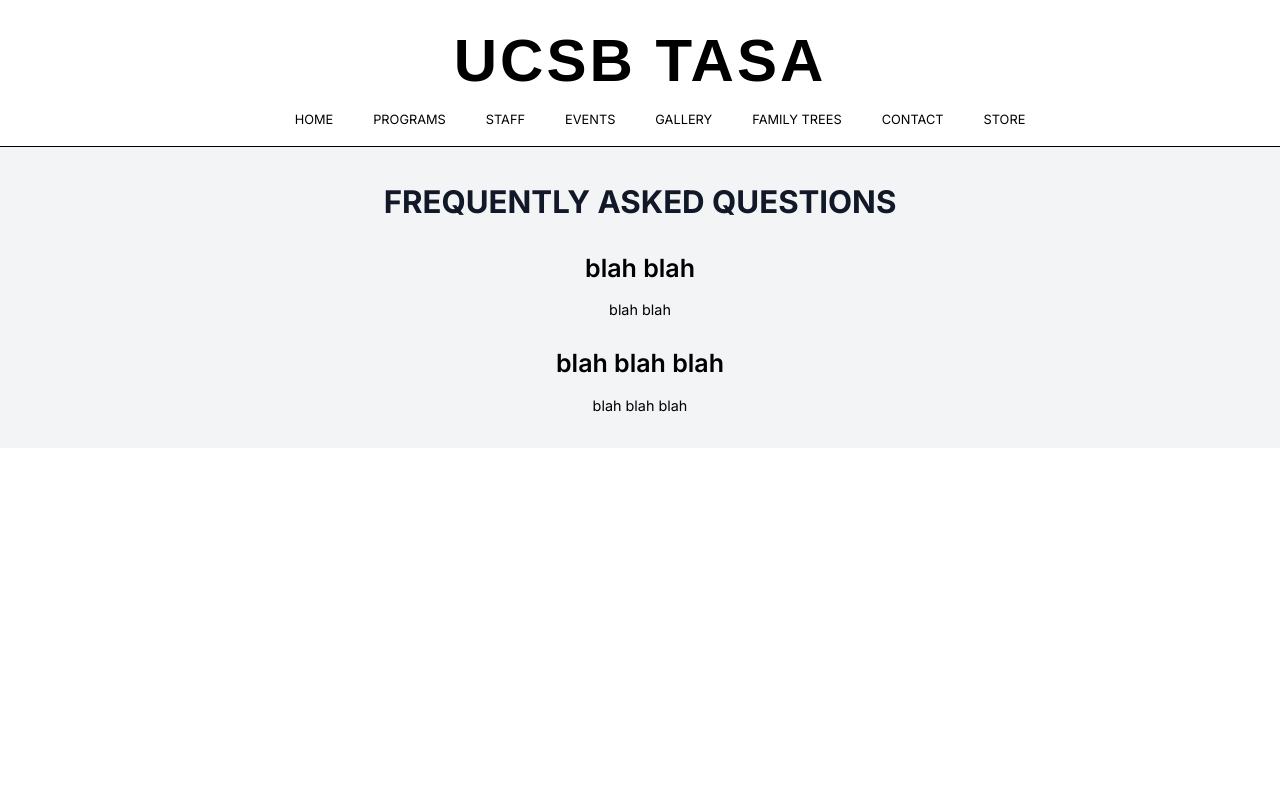
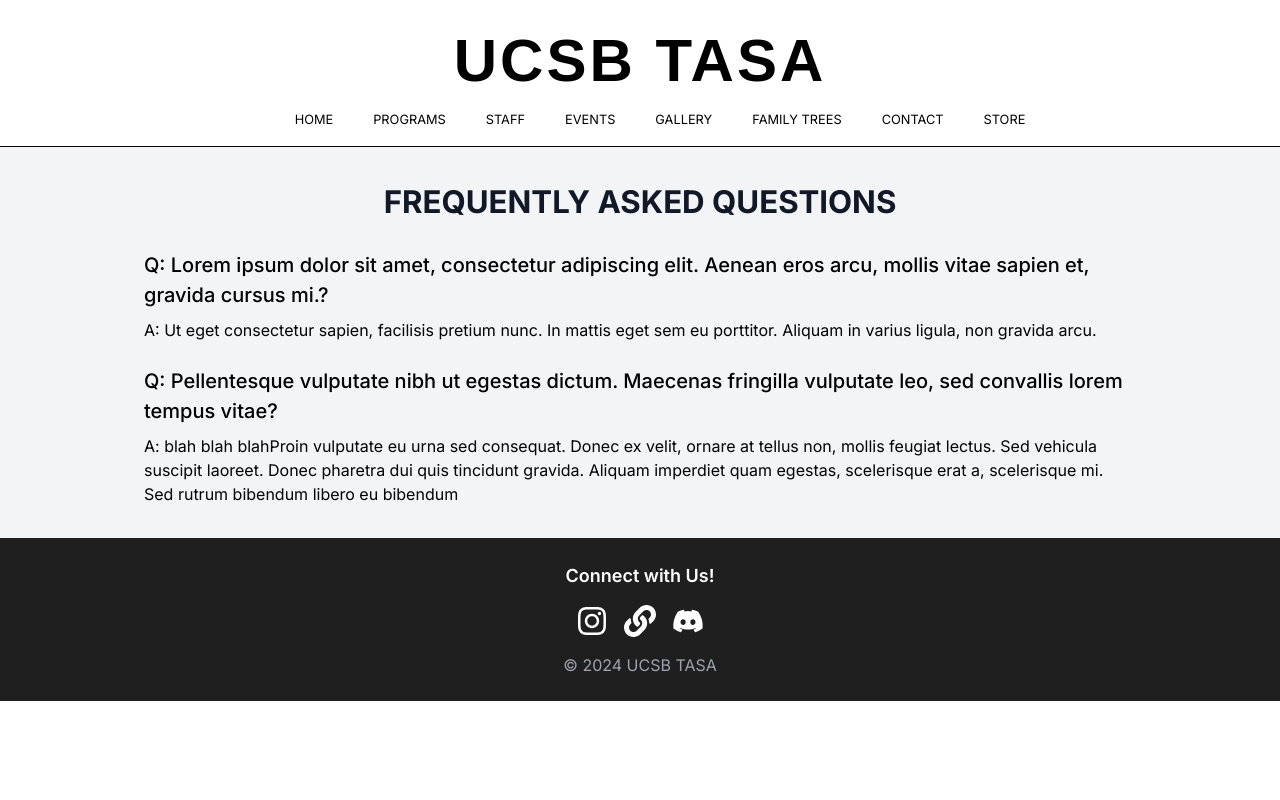
Before and after one commit to UCSBTASA/UCSBTASA.github.io, a Next.js app: page /faq in a window 1280 px wide. Shown: the top 800 px of the page. Built offline with nearby package versions, Linux system fonts and the light colour scheme.

Commit message:
FAQ page update
I changed some formatting of the page. I think the page is basically done but for the questions and answers I put random words.

```diff
--- a/app/faq/page.tsx
+++ b/app/faq/page.tsx
@@ -4,22 +4,20 @@ import faqData from "@/data/faqData";
 const faqPage = () => {
     return(
         <div>
-            <div className="items-center justify-center min-h-screen">
-                <div className="px-4 py-8 text-center bg-gray-100">
-                    <h2 className="text-3xl font-bold text-gray-900 uppercase">
+            <div className="px-4 py-8 bg-gray-100">
+                <h2 className="text-3xl text-center font-bold text-gray-900 uppercase">
                     Frequently Asked Questions
                 </h2>
                 {faqData.map((faqs)=>(
-                        <div className="flex flex-col items-center justify-center">
-                            <h2 className="text-black text-2xl mt-6 font-semibold">
-                                {faqs.question}
+                    <div className="flex flex-col lg:px-55 md:px-32 sm:px-8">
+                        <h2 className="text-black text-xl mt-6 mb-2 font-medium">
+                            Q: {faqs.question}
                         </h2>
-                            <p className="text-md text-[#8888888] mt-3 leading-20">
-                                {faqs.answer}
+                        <p>
+                            A: {faqs.answer}
                         </p>
                     </div>
                 ))}
-                </div>
             </div>
         </div>
     );
--- a/data/faqData.ts
+++ b/data/faqData.ts
@@ -1,11 +1,11 @@
 const faqData = [
     {
-        question: "blah blah",
-        answer: "blah blah",
+        question: "Lorem ipsum dolor sit amet, consectetur adipiscing elit. Aenean eros arcu, mollis vitae sapien et, gravida cursus mi.?",
+        answer: "Ut eget consectetur sapien, facilisis pretium nunc. In mattis eget sem eu porttitor. Aliquam in varius ligula, non gravida arcu.",
     },
     {
-        question: "blah blah blah",
-        answer: "blah blah blah",
+        question: "Pellentesque vulputate nibh ut egestas dictum. Maecenas fringilla vulputate leo, sed convallis lorem tempus vitae?",
+        answer: "blah blah blahProin vulputate eu urna sed consequat. Donec ex velit, ornare at tellus non, mollis feugiat lectus. Sed vehicula suscipit laoreet. Donec pharetra dui quis tincidunt gravida. Aliquam imperdiet quam egestas, scelerisque erat a, scelerisque mi. Sed rutrum bibendum libero eu bibendum",
     }
 ];
 
```
Lines whose indentation alone changed are shown as unchanged.
